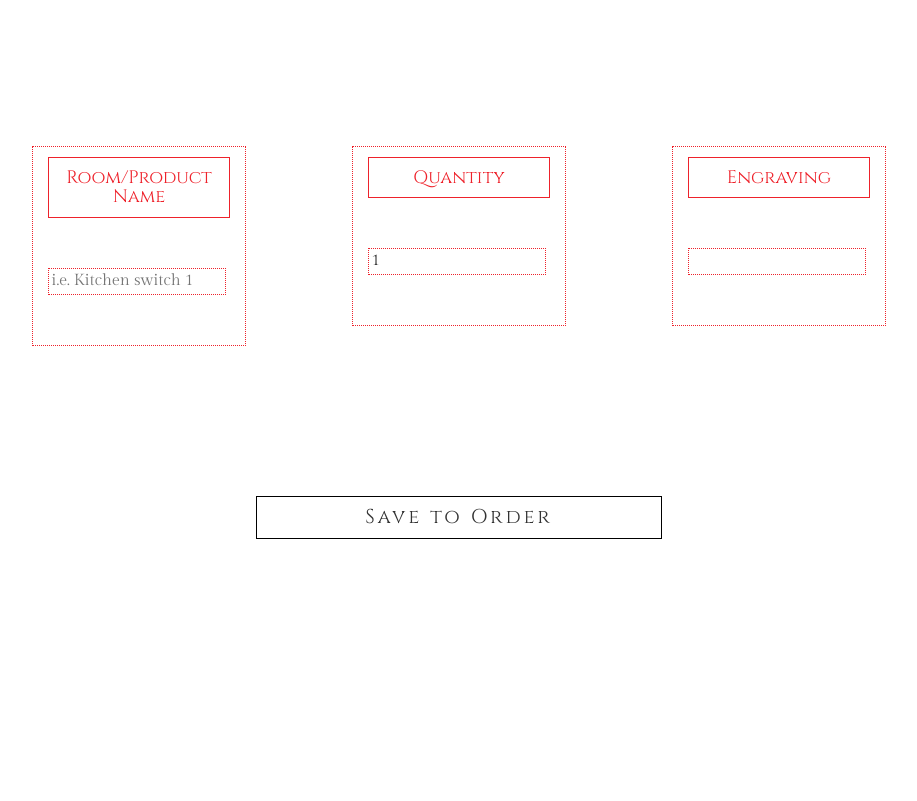
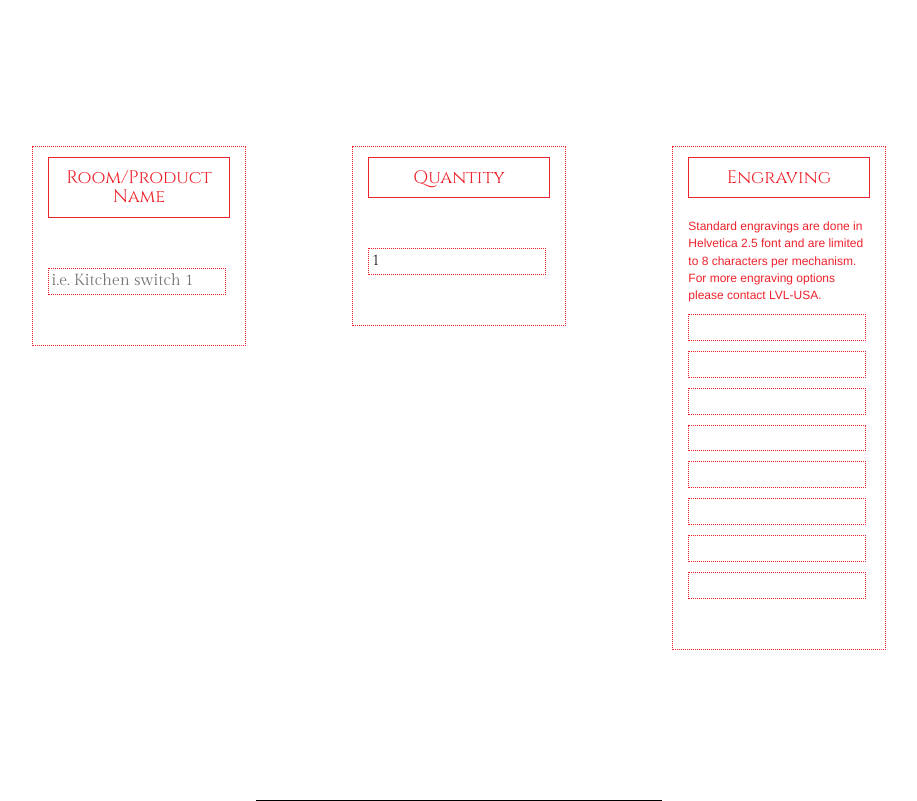
Before and after one commit to keephopealive/LVL, a CodeIgniter app: page /index.php/productitems/newProductitemKeypad in a window 1280 px wide. Shown: the part 870-1671 px from the top of the page, without its empty margins (181-1098 px from the left). Before the commit the page ends 1409 px from the top, so only its background shows below. Run offline with CodeIgniter, Linux system fonts and the light colour scheme; tables that the repository leaves empty or names only in its code hold one stand-in row (values such as "Sample post"); data that the repository does not hold is empty.

Commit message:
changes to reflect JL input #1

```diff
--- a/application/models/productitem.php
+++ b/application/models/productitem.php
@@ -525,12 +525,22 @@ class Productitem extends CI_Model {
 
 // END PDF Generation ===================================================================
 
+// QUERY TO PULL "CONFIGURATION" FROM MECHANISMS TABLE
+		$query2 = "SELECT configuration FROM mechanisms WHERE reference_code = '{$productitem['mechanism']}'";
+		$result2 = $this->db->query($query2)->row_array();
+		$data['mech_config'] = $result2;
+
+
 		$this->session->set_userdata('reference_no', $reference_no);
 		$collection_value = substr($reference_no, 1,1); // Collection => C, E
-		$size_value = substr($reference_no, 2,4); // Size => 3008
-		$edgescrew_value = substr($reference_no, 6,1); // Edge / Screw => A,B,C,D
+		// $size_value = substr($reference_no, 2,4); // Size => 3008
+		$size_value = $data['size'];
+		// $edgescrew_value = substr($reference_no, 6,1); // Edge / Screw => A,B,C,D
+		$edgescrew_value = $data['edge'];
+		$mechanism_value = $data['mech_config'];
 		$mechanism_value = substr($reference_no, 8,8); // Mechanism => A1100010
-		$finish_value = substr($reference_no, 16,2); // Finish => FA
+		// $finish_value = substr($reference_no, 16,2); // Finish => FA
+		$finish_value = $data['finish'];
 		$query = "INSERT INTO productitems (user_id, order_id,reference_no, pdf, status, quantity, note, engraving, created_at, updated_at, collection, size, edge_screw, mechanism, finish ) VALUES (?, ?, ?, ?, ?, ?, ?, ?, ?, ?, ?, ?, ?, ?, ?)";
 		$values = array($this->session->userdata['user']['id'], $productitem['order_id'], $reference_no, ("./../../pdf/".$reference_no), "Pending", $productitem['quantity'], $productitem['note'], $productitem['engraving'], date("Y-m-d, H:i:s"), date("Y-m-d, H:i:s"), $collection_value, $size_value, $edgescrew_value, $mechanism_value, $finish_value);
 		return $this->db->query($query, $values);
--- a/application/views/productitemNewKeypad.php
+++ b/application/views/productitemNewKeypad.php
@@ -201,8 +201,17 @@
 
 	<!-- BEGIN ENGRAVING -->
 			<div class='note col-sm-2 col-sm-offset-1 cataBox top50'>
-				<h4>Engraving</h4>
-				<input class="fullInput" type="text" name='engraving'>
+				<h4 style="margin-bottom:20px !important;">Engraving</h4>
+				<p style="font-size:12px; color:rgba(238, 34, 43, 1);">Standard engravings are done in Helvetica 2.5 font and are limited to 8 characters per mechanism.  For more engraving options please contact LVL-USA.</p>
+				<input class="fullInput" type="text" name='engraving1' style="margin-bottom:10px;">
+				<input class="fullInput" type="text" name='engraving2' style="margin-bottom:10px;">
+				<input class="fullInput" type="text" name='engraving3' style="margin-bottom:10px;">
+				<input class="fullInput" type="text" name='engraving4' style="margin-bottom:10px;">
+				<input class="fullInput" type="text" name='engraving5' style="margin-bottom:10px;">
+				<input class="fullInput" type="text" name='engraving6' style="margin-bottom:10px;">
+				<input class="fullInput" type="text" name='engraving7' style="margin-bottom:10px;">
+				<input class="fullInput" type="text" name='engraving8'>
+
 			</div>
 	<!-- END ENGRAVING-->
 			<div class='hiddenfield'>
--- a/application/views/productitemNewOutlet.php
+++ b/application/views/productitemNewOutlet.php
@@ -204,10 +204,10 @@
 			<!-- END QUANTITY -->
 
 			<!-- BEGIN ENGRAVING -->
-			<div class='note col-sm-2 col-sm-offset-1 cataBox top50'>
+			<!-- <div class='note col-sm-2 col-sm-offset-1 cataBox top50'>
 				<h4>Engraving</h4>
 				<input class="fullInput" type="text" name='engraving'>
-			</div>
+			</div> -->
 			<!-- END ENGRAVING-->
 			<div class='hiddenfield'>
 			</div>
```
